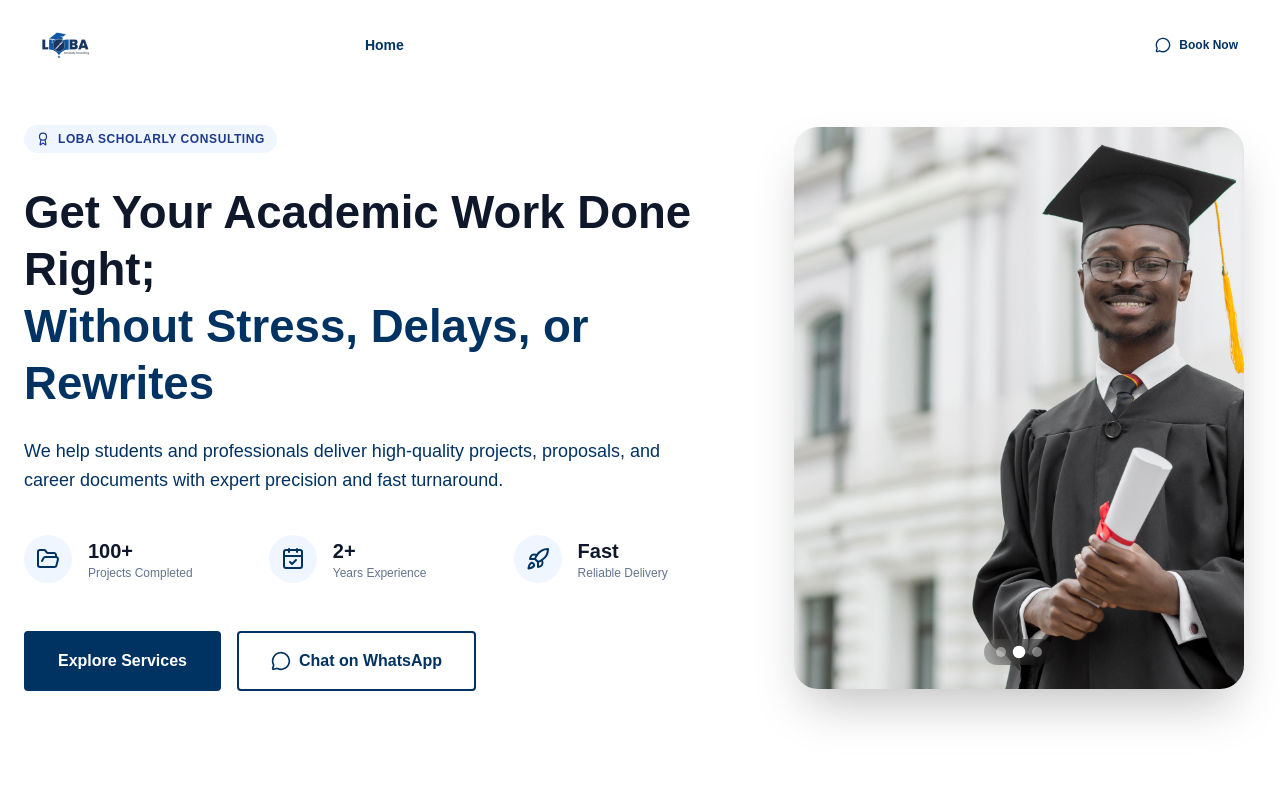
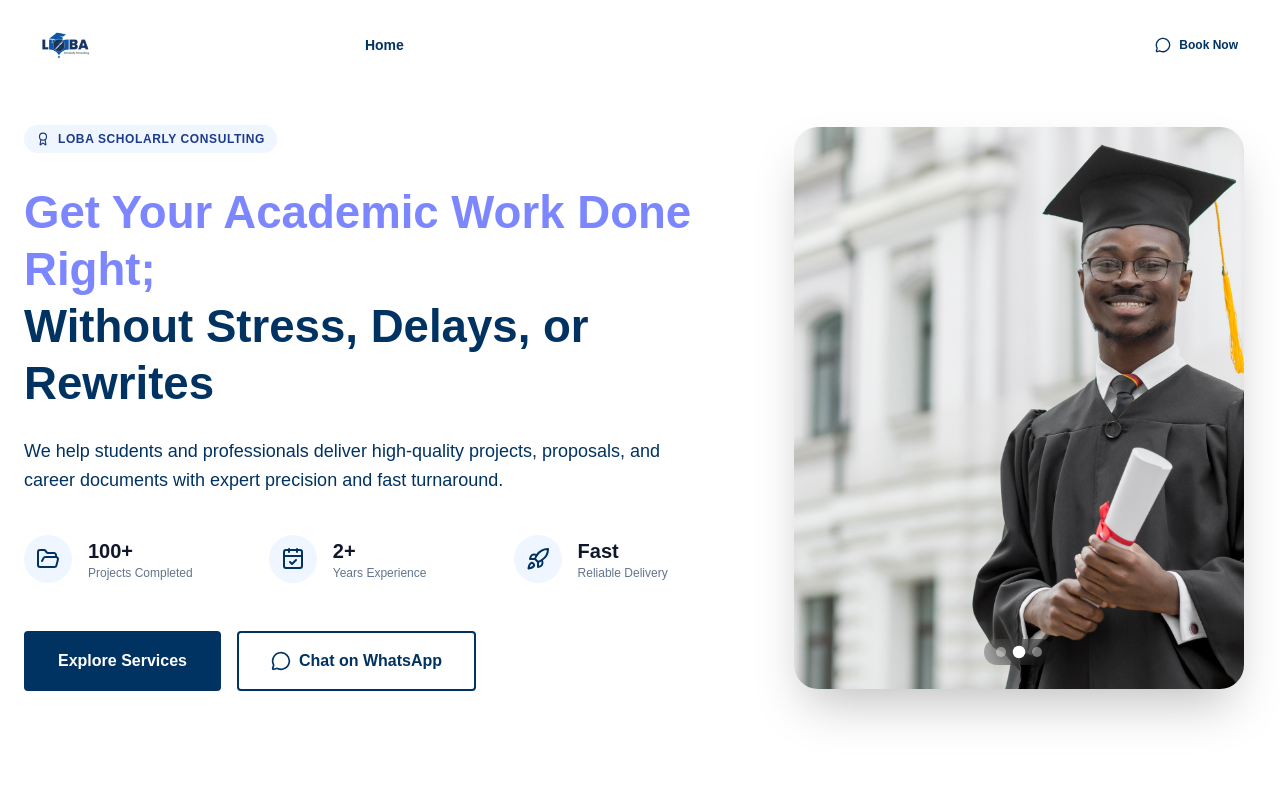
Before and after one commit to Vic-Tris/Loba, a React (Vite) app: page / in a window 1280 px wide. Shown: the top 800 px of the page. Built offline with nearby package versions, Linux system fonts and the light colour scheme.

Commit message:
update h1

```diff
--- a/src/components/home/Hero.tsx
+++ b/src/components/home/Hero.tsx
@@ -35,7 +35,7 @@ export function Hero() {
               Loba Scholarly Consulting
             </span>
 
-            <h1 className="text-4xl lg:text-[2.85rem] font-heading font-extrabold text-slate-900  leading-tight mb-6">
+            <h1 className="text-4xl lg:text-[2.85rem] font-heading font-extrabold text-indigo-400  leading-tight mb-6">
               Get Your Academic Work Done Right; <br className="hidden md:block"/>
               <span className="text-primary ">Without Stress, Delays, or Rewrites</span>
             </h1>
```
